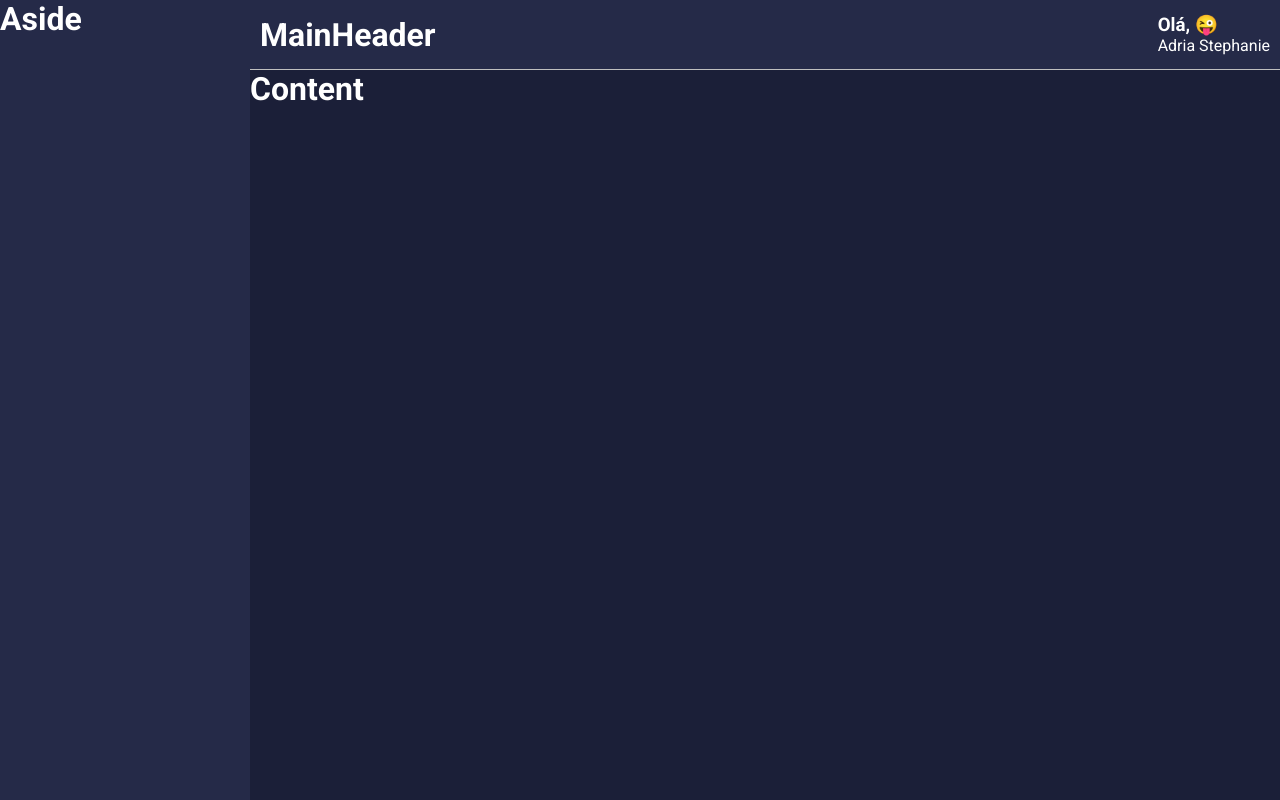
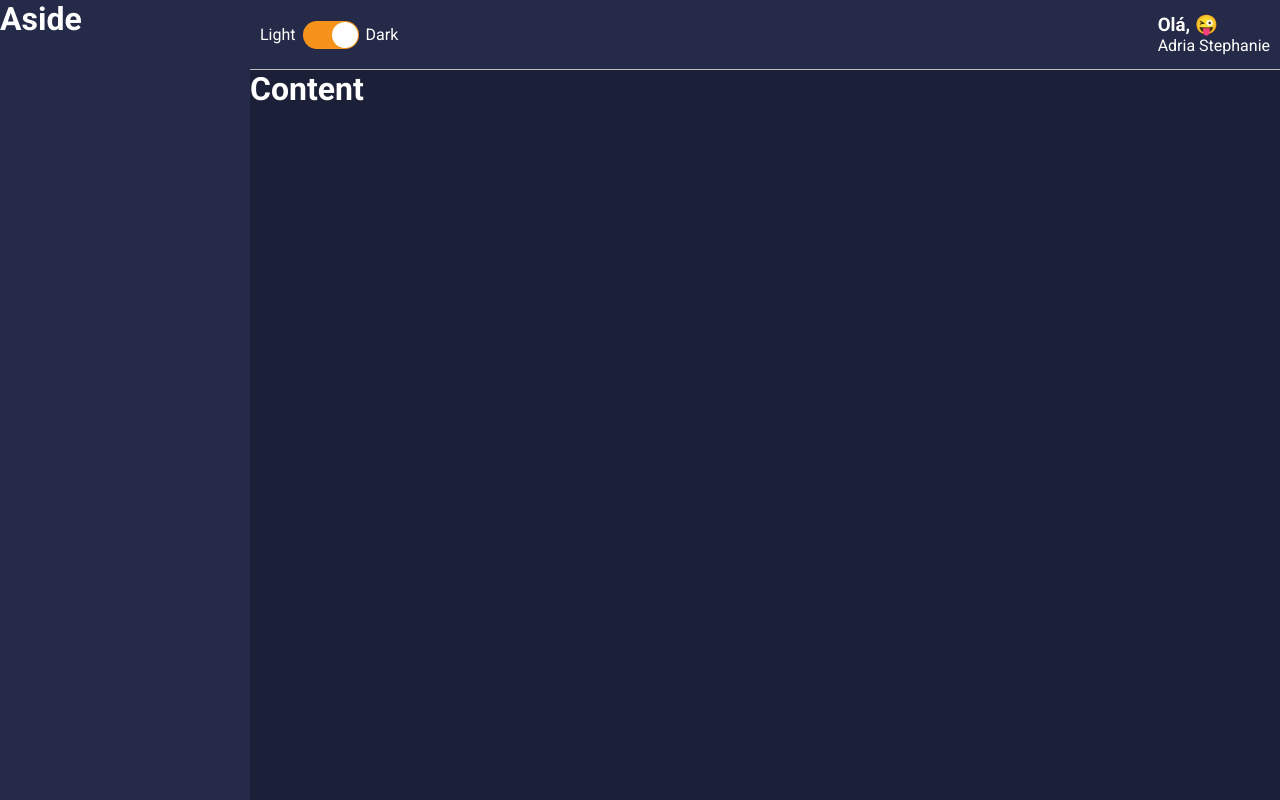
Before and after one commit to adriastephanie/minha-carteira-web, a React (Create React App) app in the folder minha_carteira/: page /list/1 in a window 1280 px wide. Built offline with nearby package versions, Linux system fonts and the light colour scheme.

Commit message:
feature: criacao do toggle para alterar tema

```diff
--- a/minha_carteira/src/components/MainHeader/index.tsx
+++ b/minha_carteira/src/components/MainHeader/index.tsx
@@ -1,6 +1,7 @@
 import React, {useMemo} from "react";
 import { Container, Profiler, Welcome, UserName } from './styles';
 import emojis from '../../utils/emoji';
+import Toggle from "../Toggle";
 
 const MainHeader: React.FC = () => {
     const emoji = useMemo(() => {
@@ -9,7 +10,7 @@
     },[]);
     return (
         <Container>
-            <h1>MainHeader</h1>
+            <Toggle/>
             <Profiler>
                 <Welcome>Olá, {emoji}</Welcome>
                 <UserName>Adria Stephanie</UserName>
--- /dev/null
+++ b/minha_carteira/src/components/Toggle/index.tsx
@@ -0,0 +1,20 @@
+import React from "react";
+import { Container, ToggleLabel, ToggleSelector } from './styles';
+
+
+const Toggle: React.FC = () => {
+    return (
+        <Container>
+            <ToggleLabel>Light</ToggleLabel>
+            <ToggleSelector
+                checked
+                uncheckedIcon={false}
+                checkedIcon={false}
+                onChange={() => console.log('mudou')}
+            />
+            <ToggleLabel>Dark</ToggleLabel>
+        </Container>
+    )
+}
+
+export default Toggle;
--- /dev/null
+++ b/minha_carteira/src/components/Toggle/styles.ts
@@ -0,0 +1,21 @@
+import styled from "styled-components";
+import Switch, { ReactSwitchProps } from 'react-switch';
+import ReactSwitch from "react-switch";
+
+export const Container = styled.div`
+    display: flex;
+    align-items: center;
+`;
+
+
+export const ToggleLabel = styled.span`
+    color: ${props => props.theme.colors.white};
+`;
+
+export const ToggleSelector = styled(Switch).attrs<ReactSwitchProps>(
+    ({ theme }) => ({
+        onColor: theme.colors.info,
+        offColor: theme.colors.warning
+    }))<ReactSwitchProps>`
+    margin: 0 7px;
+`;
```
